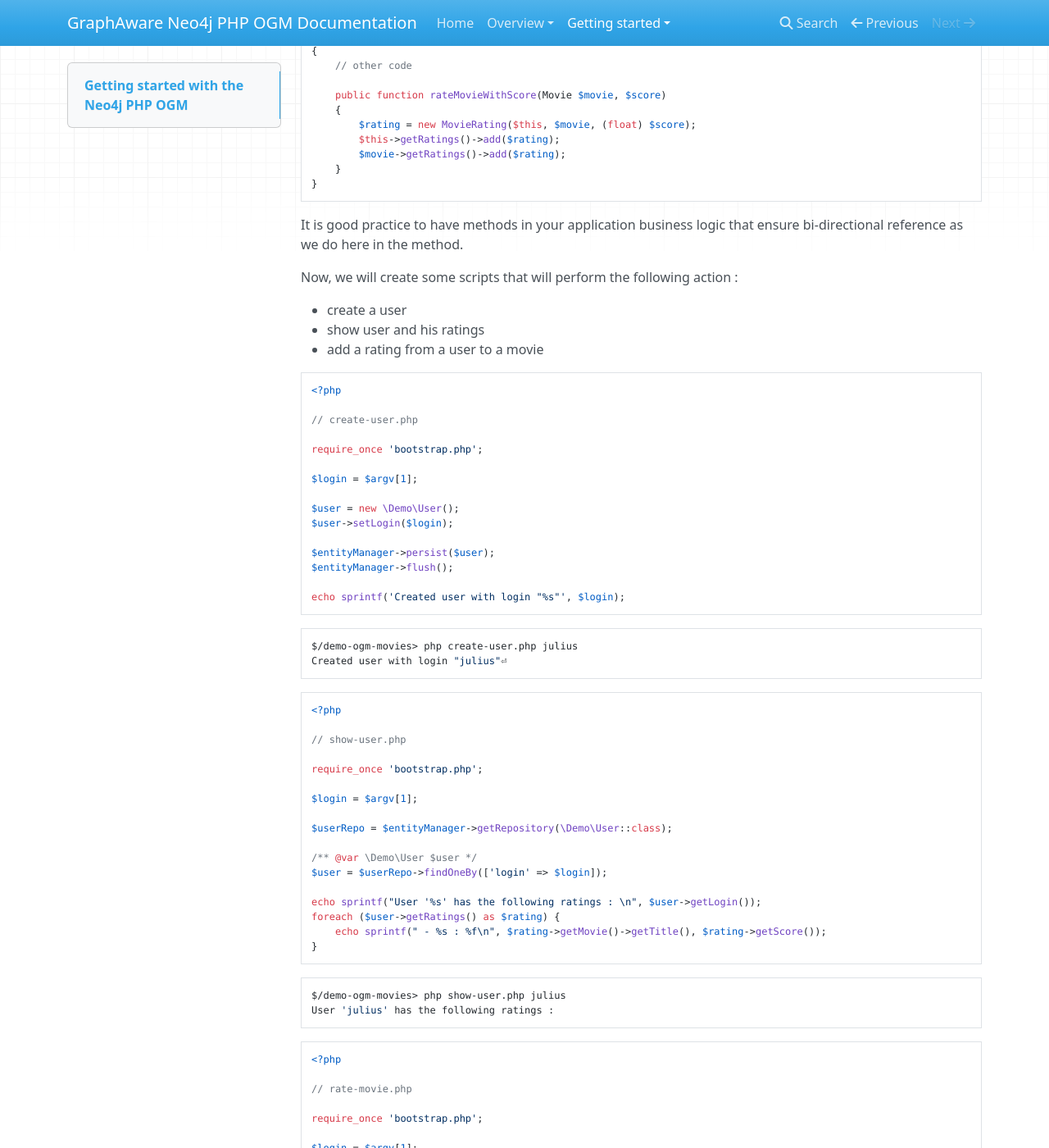
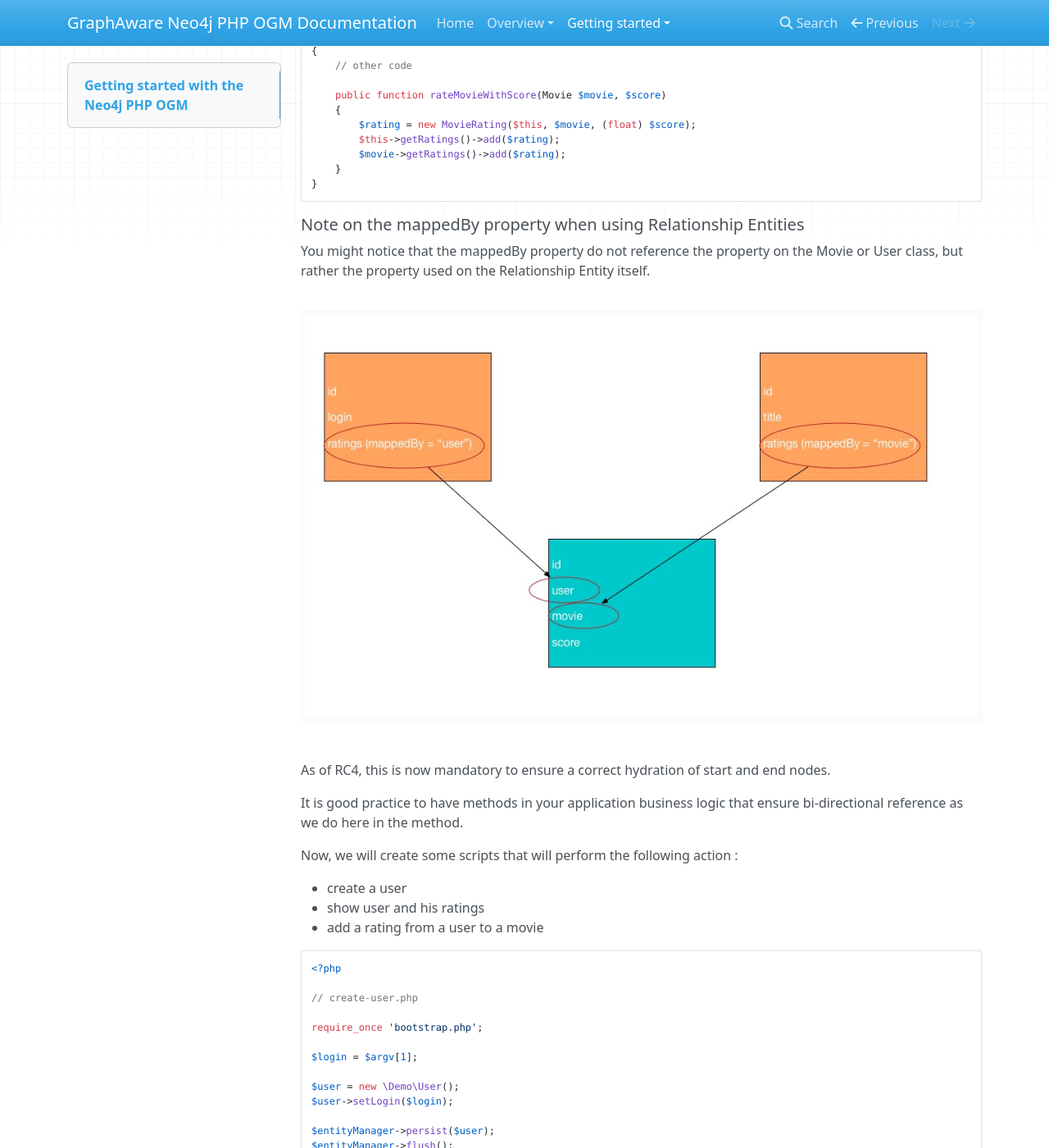
Before and after one commit to zabkosta/neo4j-php-ogm, an MkDocs documentation site: the page built from docs/getting_started/tutorial.md, in a window 1280 px wide and 1400 px high, scrolled down 19968 px. Shown: the whole window at 82% size. Built offline with MkDocs 1.6.1, drawn with Linux system fonts in a browser that asks for light colours; nearby versions of some CDN libraries; old or Windows-style settings are respelled for this version of MkDocs.

Commit message:
added docs

````diff
--- a/docs/getting_started/tutorial.md
+++ b/docs/getting_started/tutorial.md
@@ -1062,6 +1062,16 @@ class User
 }
 ```
 
+##### Note on the mappedBy property when using Relationship Entities
+
+You might notice that the mappedBy property do not reference the property on the Movie or User class, but rather the property
+used on the Relationship Entity itself.
+
+![Relationship Entity Mapped By](_assets/_3_re_mapped.jpg)
+
+As of RC4, this is now mandatory to ensure a correct hydration of start and end nodes.
+
+
 It is good practice to have methods in your application business logic that ensure bi-directional reference as we do here in the method.
 
 Now, we will create some scripts that will perform the following action :
````
Also changed, not shown: docs/getting_started/_assets/_3_re_mapped.jpg (added).
